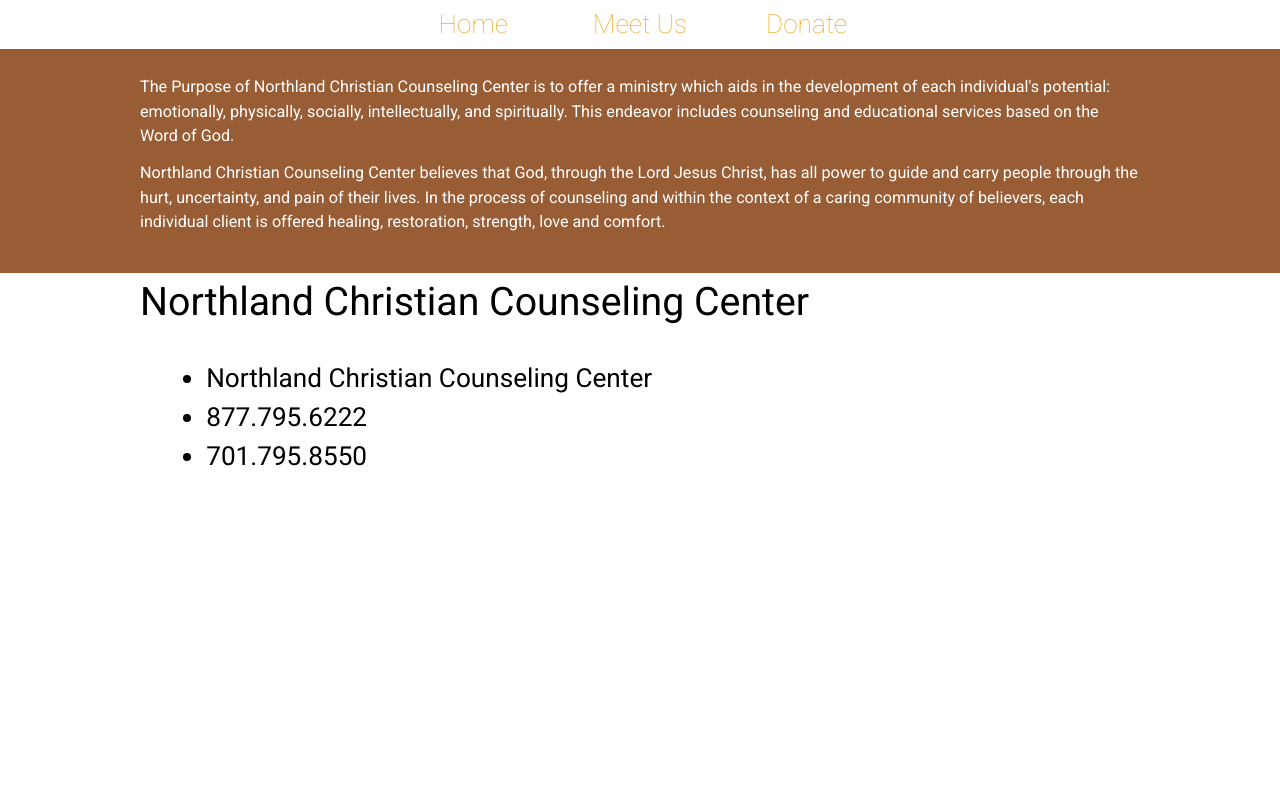
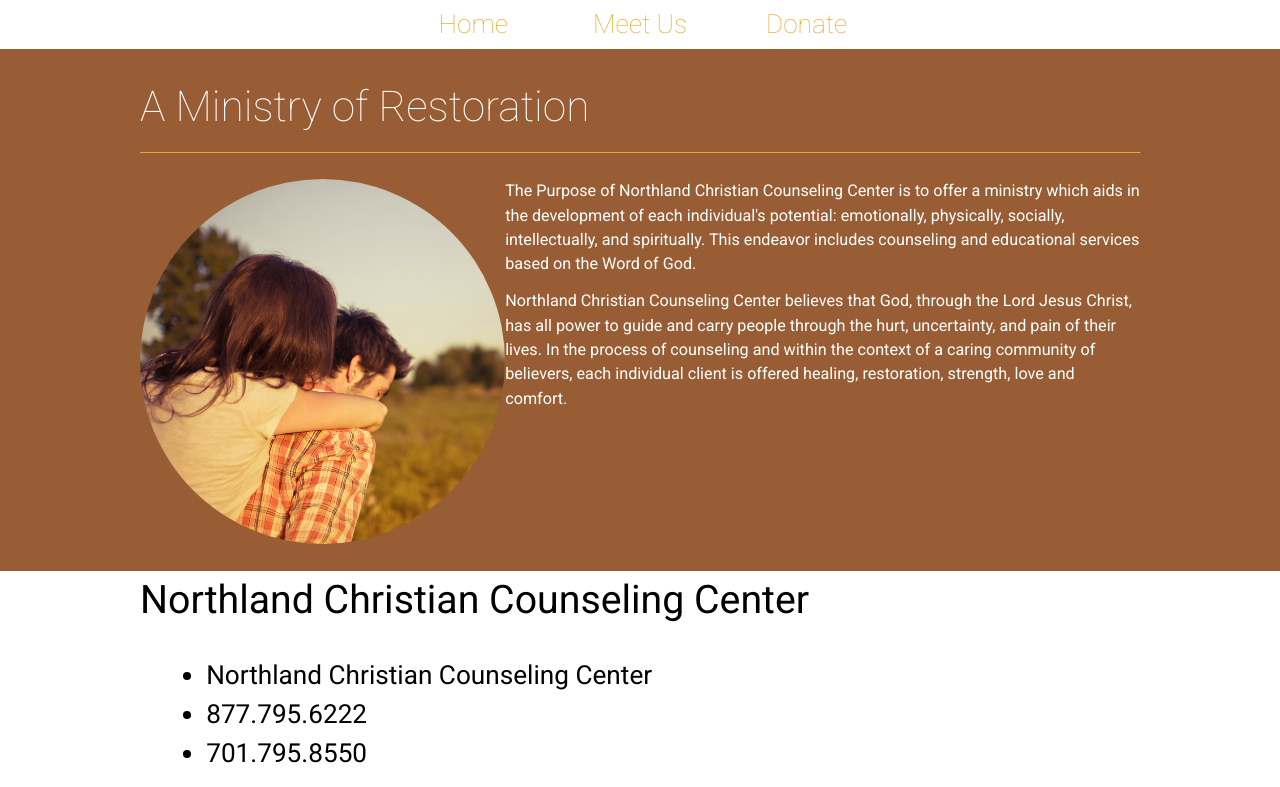
Before and after one commit to TeamSkosh/nccc, a Jekyll site: the page built from index.html, in a window 1280 px wide. Shown: the part 500-1287 px from the top of the page. Built offline with Jekyll 4.4.1, drawn with Linux system fonts in a browser that asks for light colours; before the commit the page ends 989 px from its top, so only the background shows below that.

Commit message:
Work on the summary page.

```diff
--- a/_sass/components/_header.scss
+++ b/_sass/components/_header.scss
@@ -14,7 +14,7 @@
     position: relative;
 
     &:before {
-        background: url("../../img/wheat.jpeg");
+        background: url("../../img/wheat.jpg");
         background-color: $color--white;
         background-attachment: fixed;
         background-position: center center;
--- /dev/null
+++ b/_sass/pages/_home.scss
@@ -0,0 +1,33 @@
+/*------------------------------------------------------------------------------
+    _home.scss
+
+    Homepage styles
+------------------------------------------------------------------------------*/
+
+.home {
+    &--summary {
+        background: $color--secondary;
+        color: $color--white;
+        font-size: ms(2);
+        padding: $spacing--unit $padding--content;
+    }
+    &--tagline {
+        font-size: ms(4);
+        font-weight: 100;
+    }
+
+    &--rule {
+        border-bottom: 1px solid $color--primary;
+        margin-bottom: $spacing--unit;
+    }
+
+    &--description {
+        display: flex;
+    }
+
+    &--description-image {
+        img {
+            border-radius: 50%;
+        }
+    }
+}
--- a/_sass/pages/home.scss
+++ /dev/null
@@ -1,12 +0,0 @@
-/*------------------------------------------------------------------------------
-    _home.scss
-
-    Homepage styles
-------------------------------------------------------------------------------*/
-
-.home-summary {
-    background: $color--secondary;
-    color: $color--white;
-    font-size: ms(2);
-    padding: $spacing--unit $padding--content;
-}
--- a/index.html
+++ b/index.html
@@ -2,8 +2,20 @@
 layout: default
 ---
 
-<section class="home-summary">
+<section class="home--summary">
     <div class="wrapper">
+        <h1 class="home--tagline">A Ministry of Restoration</h1>
+
+        <hr class="home--rule">
+
+        <div class="home--description">
+            <div class="home--description-image">
+                <img
+                    src="{{ "/img/piggy-back.jpg" | prepend: site.baseurl }}"
+                    alt="Piggy Back Ride">
+            </div>
+
+            <div class="home--description-text">
                 <p>{{ site.description }}</p>
                 <p>
                     Northland Christian Counseling Center believes that God, through the
@@ -14,4 +26,6 @@
                     comfort.
                 </p>
             </div>
+        </div>
+    </div>
 </section>
```
Also changed, not shown: gulpfile.js (+5 -7 lines), _img/piggy-back.jpg (added), css/main.min.css (deleted), img/piggy-back.jpg (added), 4 other files. Lines whose indentation alone changed are shown as unchanged.
